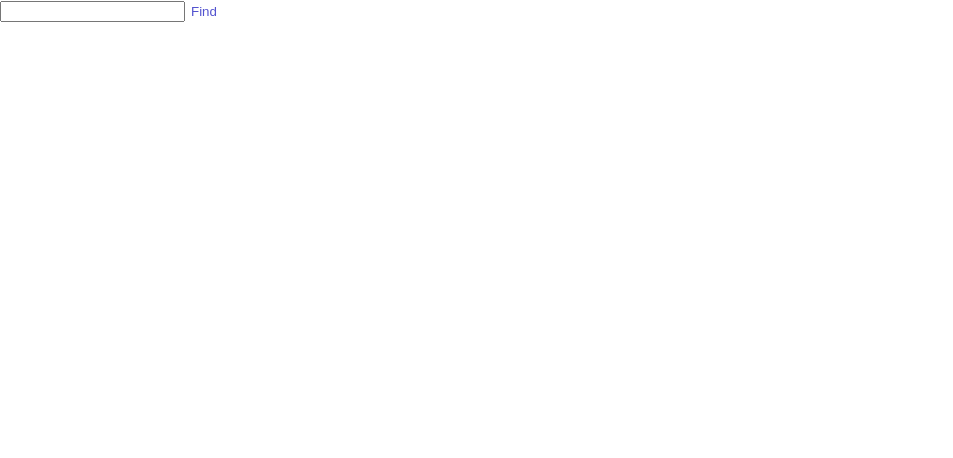
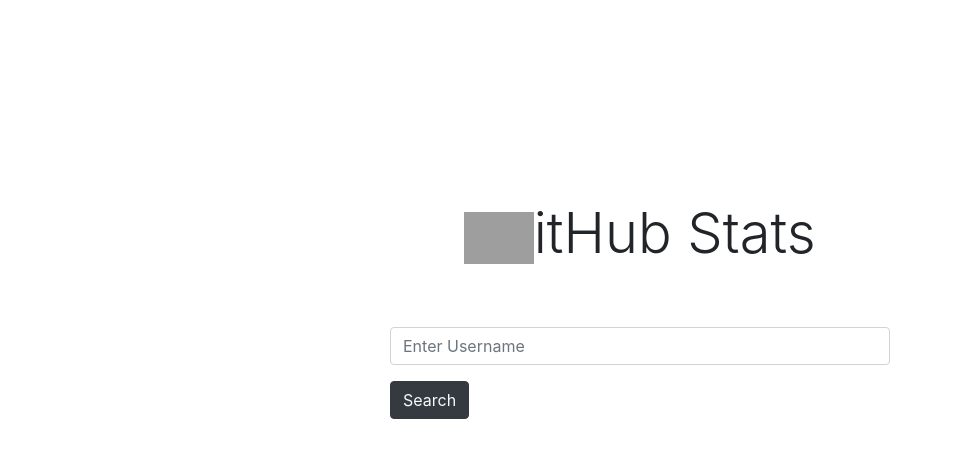
Before and after one commit to rush-tea/git-stats, a React (Create React App) app: page / in a window 1280 px wide. Shown: the top 458 px of the page, without its empty margins (0-953 px from the left). Built offline with nearby package versions, Linux system fonts and the light colour scheme; grey boxes are pictures that could not be loaded; a web font is replaced by a local one.

Commit message:
SearchPage styled

```diff
--- a/public/index.html
+++ b/public/index.html
@@ -10,6 +10,13 @@
       content="Web site created using create-react-app"
     />
     <link rel="stylesheet" href="https://stackpath.bootstrapcdn.com/font-awesome/4.7.0/css/font-awesome.min.css">
+
+    <!-- Bootstrap4 cdn link -->
+    <link rel="stylesheet" href="https://maxcdn.bootstrapcdn.com/bootstrap/4.0.0/css/bootstrap.min.css">
+    <script src="https://ajax.googleapis.com/ajax/libs/jquery/3.3.1/jquery.min.js"></script>
+    <script src="https://cdnjs.cloudflare.com/ajax/libs/popper.js/1.12.9/umd/popper.min.js"></script>
+    <script src="https://maxcdn.bootstrapcdn.com/bootstrap/4.0.0/js/bootstrap.min.js"></script>
+
     <title>React App</title>
   </head>
   <body>
--- a/src/components/SearchPage.js
+++ b/src/components/SearchPage.js
@@ -1,5 +1,7 @@
 import React, { useState } from 'react';
 import { Link } from 'react-router-dom';
+import SearchPageHeader from './SearchPageHeader'
+import './css/SearchPage.css'
 
 function Profile() {
     const [name, setUsername] = useState({
@@ -10,10 +12,15 @@ function Profile() {
         setUsername({userName: e.target.value})
     }
     return (
-        <div>
-            <input type="text" value={name.userName} onChange={changeUsername} />
-            <button> <Link to={'/' + name.userName}>Find </Link> </button>
-        </div>
+            <div className="cntnr">
+                <SearchPageHeader />
+                <form>
+                    <div className="form-group">
+                        <input type="text" value={name.userName} onChange={changeUsername} placeholder="Enter Username" className="form-control"/>
+                    </div>
+                    <button className="btn btn-dark"> <Link to={'/' + name.userName} className="text-light">Search </Link> </button>
+                </form>
+            </div>
     )
 }
 
--- /dev/null
+++ b/src/components/SearchPageHeader.js
@@ -0,0 +1,9 @@
+import React from 'react';
+
+const SearchPageHeader = () => {
+    return(
+        <h1 className="main-heading display-4"><img height="52" src="https://cdn.jsdelivr.net/npm/simple-icons@v3/icons/github.svg" />itHub Stats</h1>
+    );
+}
+
+export default SearchPageHeader
--- /dev/null
+++ b/src/components/css/SearchPage.css
@@ -0,0 +1,10 @@
+.cntnr{
+    max-width: 500px;
+    width: 90%;
+    margin: 200px auto;
+}
+
+.main-heading{
+    text-align: center;
+    margin-bottom: 60px;
+}
```
